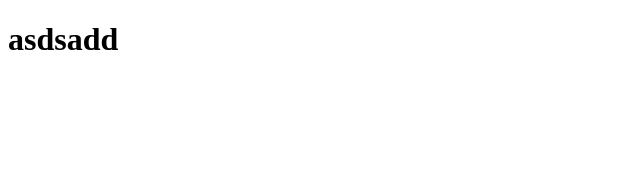
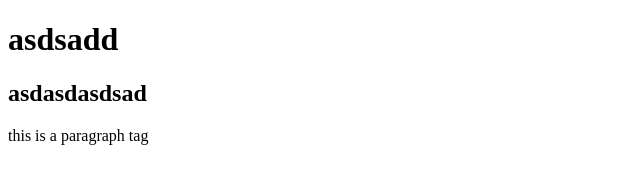
Before and after one commit to bHabawel/gittest, a plain HTML site: page about.html in a window 1280 px wide. Shown: the whole page, without its empty margins (0-640 px from the left). Drawn offline with Linux system fonts and the light colour scheme.

Commit message:
added h2 and paragraph in about

```diff
--- a/about.html
+++ b/about.html
@@ -7,5 +7,7 @@
 </head>
 <body>
     <h1>asdsadd</h1>
+    <h2>asdasdasdsad</h2>
+    <p>this is a paragraph tag</p>
 </body>
 </html>
```
